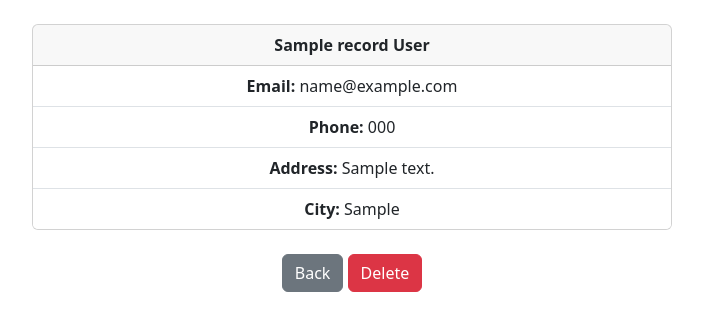
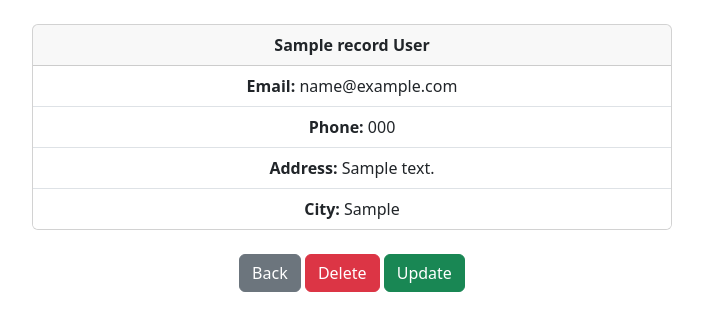
Before and after one commit to PitereQ767/CRM_Django_Site, a Django app: page /record/1/ in a window 1280 px wide. Shown: the part 56-387 px from the top of the page, without its empty margins (288-991 px from the left). Run offline with Django 5.2, Linux system fonts and the light colour scheme; the first user in the database is signed in; tables that the repository leaves empty hold one stand-in row (Sample ...).

Commit message:
Final commit

```diff
--- a/website/templates/record.html
+++ b/website/templates/record.html
@@ -18,6 +18,7 @@
     <div>
         <a href="{% url 'home' %}" class="btn btn-secondary">Back</a>
         <a href="{% url 'delete_record' record.id%}" class="btn btn-danger">Delete</a>
+        <a href="{% url 'update_record' record.id%}" class="btn btn-success">Update</a>
     </div>
 </div>
 
--- a/website/urls.py
+++ b/website/urls.py
@@ -10,4 +10,5 @@ urlpatterns = [
     path('record/<int:pk>/', views.customer, name='record'),
     path('delete_record/<int:pk>/', views.delete_record, name='delete_record'),
     path('add_record/', views.add_record, name='add_record'),
+    path('update_record/<int:pk>/', views.update_record, name='update_record'),
 ]
--- a/website/views.py
+++ b/website/views.py
@@ -88,3 +88,18 @@ def add_record(request):
     else:
         messages.error(request, 'You must be logged in to do that')
         return render(request, 'home')
+
+def update_record(request, pk):
+    if request.user.is_authenticated:
+        record = Record.objects.filter(id=pk).first()
+        form = RecordForm(request.POST or None, instance=record)
+        if request.method == 'POST':
+            if form.is_valid():
+                form.save()
+                messages.success(request, 'Record updated')
+                return redirect('home')
+        else:
+            return render(request, 'update_record', {'form': form})
+    else:
+        messages.error(request, 'You must be logged in to do that')
+        return redirect('home')
```
Also changed, not shown: 1 other file.
